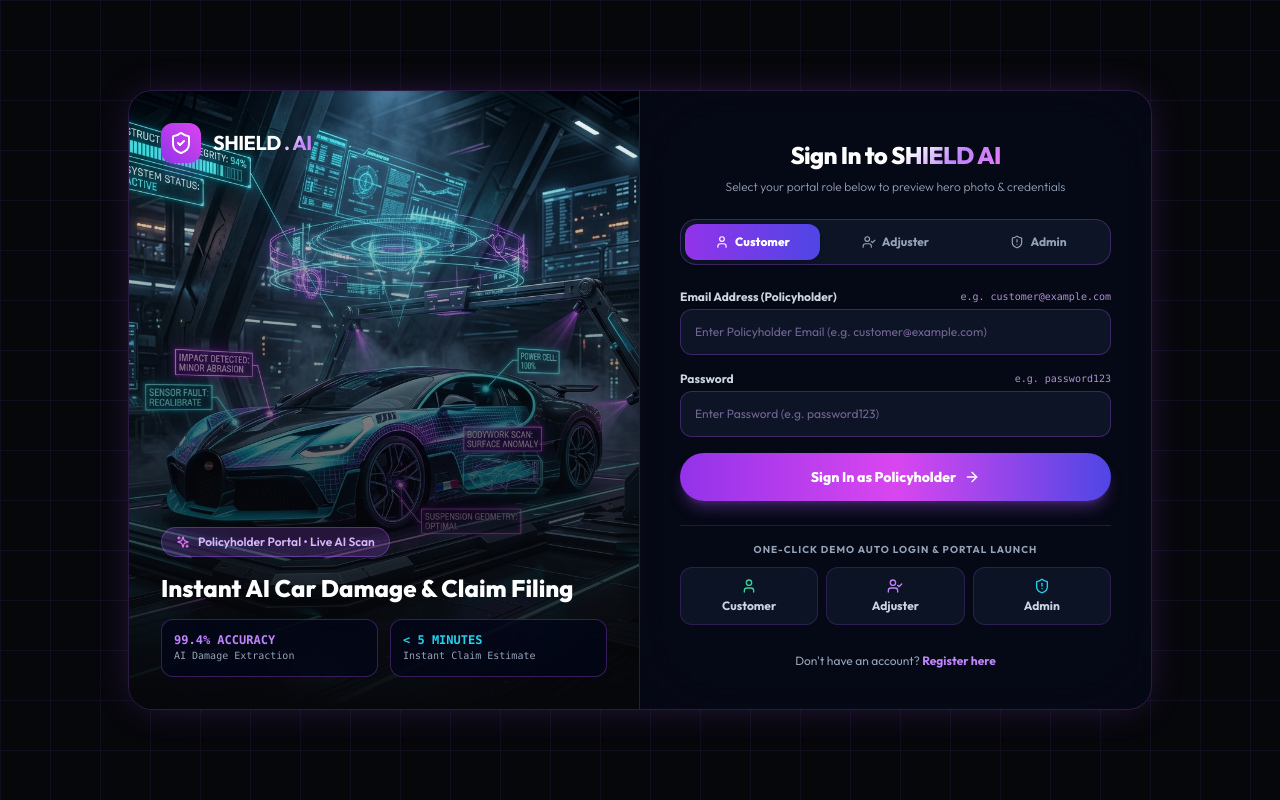
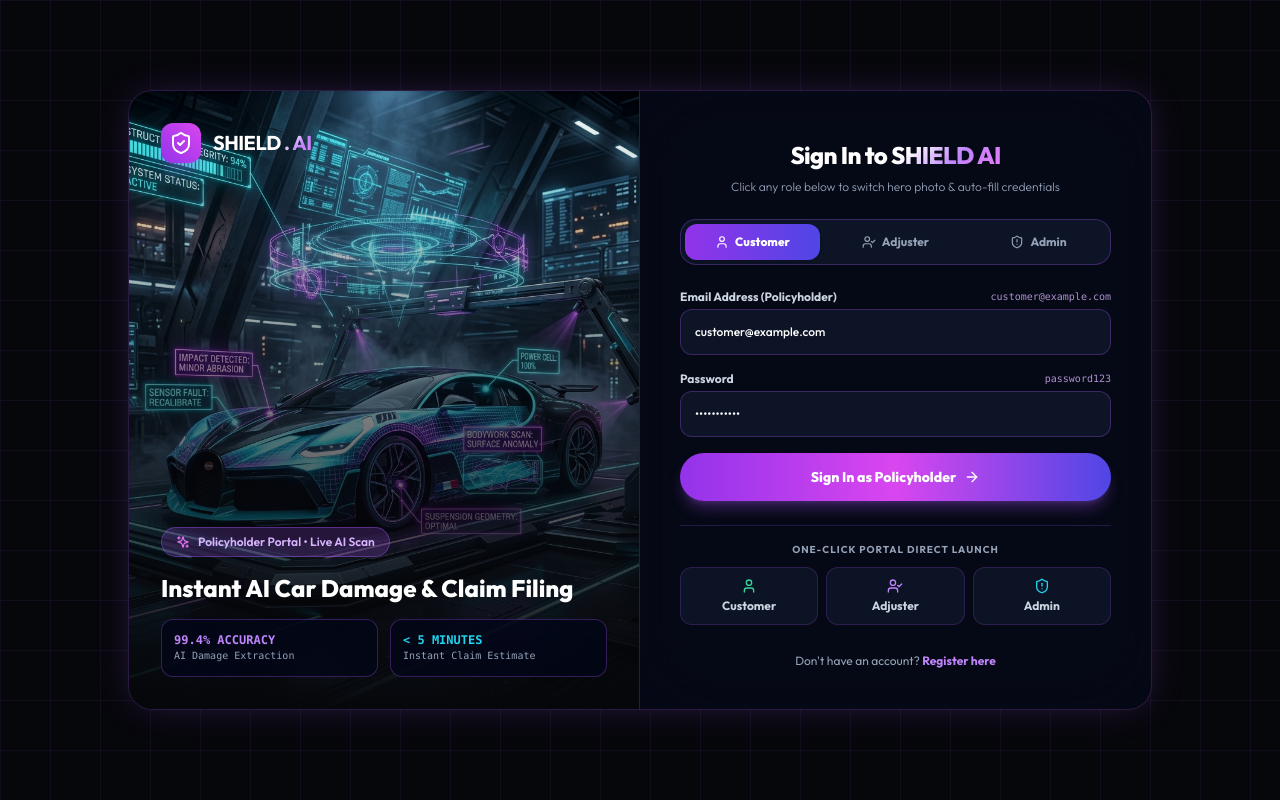
Before and after one commit to Suhirdha24/AI-Insurance-Claims-Processing-Platform, a Next.js app in the folder apps/web/: page /login in a window 1280 px wide. Built offline with nearby package versions, Linux system fonts and the light colour scheme; no server answers.

Commit message:
synchronized role tab selection with dynamic photo, credentials, and submit button navigation

```diff
--- a/apps/web/app/(auth)/login/page.tsx
+++ b/apps/web/app/(auth)/login/page.tsx
@@ -11,8 +11,8 @@ type RoleType = 'customer' | 'adjuster' | 'admin';
 export default function LoginPage() {
   const { login } = useAuth();
   const [activeRole, setActiveRole] = useState<RoleType>('customer');
-  const [email, setEmail] = useState('');
-  const [password, setPassword] = useState('');
+  const [email, setEmail] = useState('customer@example.com');
+  const [password, setPassword] = useState('password123');
   const [isLoading, setIsLoading] = useState(false);
   const [error, setError] = useState('');
 
@@ -62,8 +62,8 @@ export default function LoginPage() {
 
   const handleRoleSelect = (role: RoleType) => {
     setActiveRole(role);
-    setEmail('');
-    setPassword('');
+    setEmail(roleConfigs[role].email);
+    setPassword('password123');
   };
 
   const handleAutoLoginRole = async (role: RoleType) => {
@@ -158,7 +158,7 @@ export default function LoginPage() {
               Sign In to <span className="text-gradient-purple">SHIELD AI</span>
             </h1>
             <p className="text-xs text-slate-400 font-light">
-              Select your portal role below to preview hero photo & credentials
+              Click any role below to switch hero photo & auto-fill credentials
             </p>
           </div>
 
@@ -210,24 +210,25 @@ export default function LoginPage() {
             </div>
           )}
 
-          <form onSubmit={handleSubmit} className="space-y-4 text-xs">
+          <form onSubmit={handleSubmit} autoComplete="new-password" className="space-y-4 text-xs">
             <div>
               <div className="flex justify-between items-center mb-1">
                 <label className="block text-slate-300 font-bold">
                   Email Address ({currentConfig.roleLabel})
                 </label>
                 <span className="text-[10px] text-purple-300/80 font-mono">
-                  e.g. {currentConfig.placeholderEmail}
+                  {currentConfig.email}
                 </span>
               </div>
               <input
                 type="email"
+                name="shield_user_email"
                 value={email}
                 onChange={(e) => setEmail(e.target.value)}
-                placeholder={`Enter ${currentConfig.roleLabel} Email (e.g. ${currentConfig.placeholderEmail})`}
-                autoComplete="off"
+                placeholder={`Enter ${currentConfig.roleLabel} email`}
+                autoComplete="new-password"
                 required
-                className="w-full p-3.5 rounded-xl bg-slate-900/90 border border-purple-500/30 text-white placeholder:text-purple-300/50 placeholder:font-normal focus:ring-2 focus:ring-purple-500/50 focus:border-purple-500 outline-none transition-all"
+                className="w-full p-3.5 rounded-xl bg-slate-900/90 border border-purple-500/30 text-white placeholder-slate-400 font-medium focus:ring-2 focus:ring-purple-500/50 focus:border-purple-500 outline-none transition-all"
               />
             </div>
 
@@ -235,17 +236,18 @@ export default function LoginPage() {
               <div className="flex justify-between items-center mb-1">
                 <label className="block text-slate-300 font-bold">Password</label>
                 <span className="text-[10px] text-purple-300/80 font-mono">
-                  e.g. password123
+                  password123
                 </span>
               </div>
               <input
                 type="password"
+                name="shield_user_password"
                 value={password}
                 onChange={(e) => setPassword(e.target.value)}
-                placeholder="Enter Password (e.g. password123)"
-                autoComplete="off"
+                placeholder="Enter password"
+                autoComplete="new-password"
                 required
-                className="w-full p-3.5 rounded-xl bg-slate-900/90 border border-purple-500/30 text-white placeholder:text-purple-300/50 placeholder:font-normal focus:ring-2 focus:ring-purple-500/50 focus:border-purple-500 outline-none transition-all"
+                className="w-full p-3.5 rounded-xl bg-slate-900/90 border border-purple-500/30 text-white placeholder-slate-400 font-medium focus:ring-2 focus:ring-purple-500/50 focus:border-purple-500 outline-none transition-all"
               />
             </div>
 
@@ -254,14 +256,14 @@ export default function LoginPage() {
               disabled={isLoading}
               className="w-full py-3.5 rounded-full bg-gradient-to-r from-purple-600 via-fuchsia-500 to-indigo-600 hover:from-purple-500 hover:to-indigo-500 text-white font-extrabold text-sm transition-all shadow-lg shadow-purple-500/30 flex items-center justify-center gap-2 transform hover:scale-[1.02]"
             >
-              {isLoading ? 'Signing In...' : `Sign In as ${currentConfig.roleLabel}`} <ArrowRight className="w-4 h-4" />
+              {isLoading ? 'Navigating...' : `Sign In as ${currentConfig.roleLabel}`} <ArrowRight className="w-4 h-4" />
             </button>
           </form>
 
           {/* One-Click Direct Navigation Launch Buttons */}
           <div className="border-t border-purple-500/20 pt-4 space-y-2.5">
             <div className="text-[10px] font-bold text-slate-400 uppercase tracking-widest text-center">
-              ONE-CLICK DEMO AUTO LOGIN & PORTAL LAUNCH
+              ONE-CLICK PORTAL DIRECT LAUNCH
             </div>
             <div className="grid grid-cols-3 gap-2 text-xs">
               <button
```
